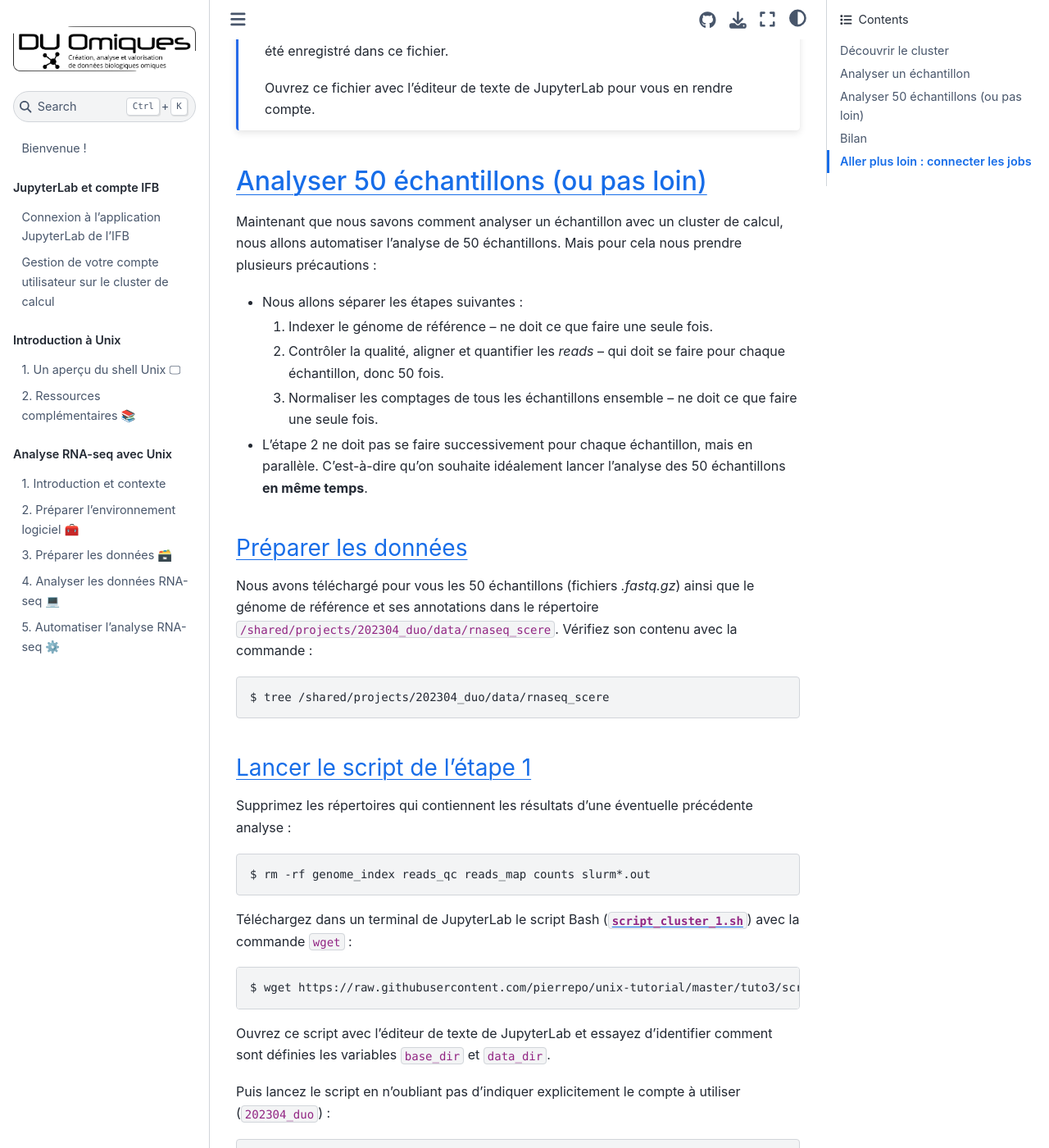
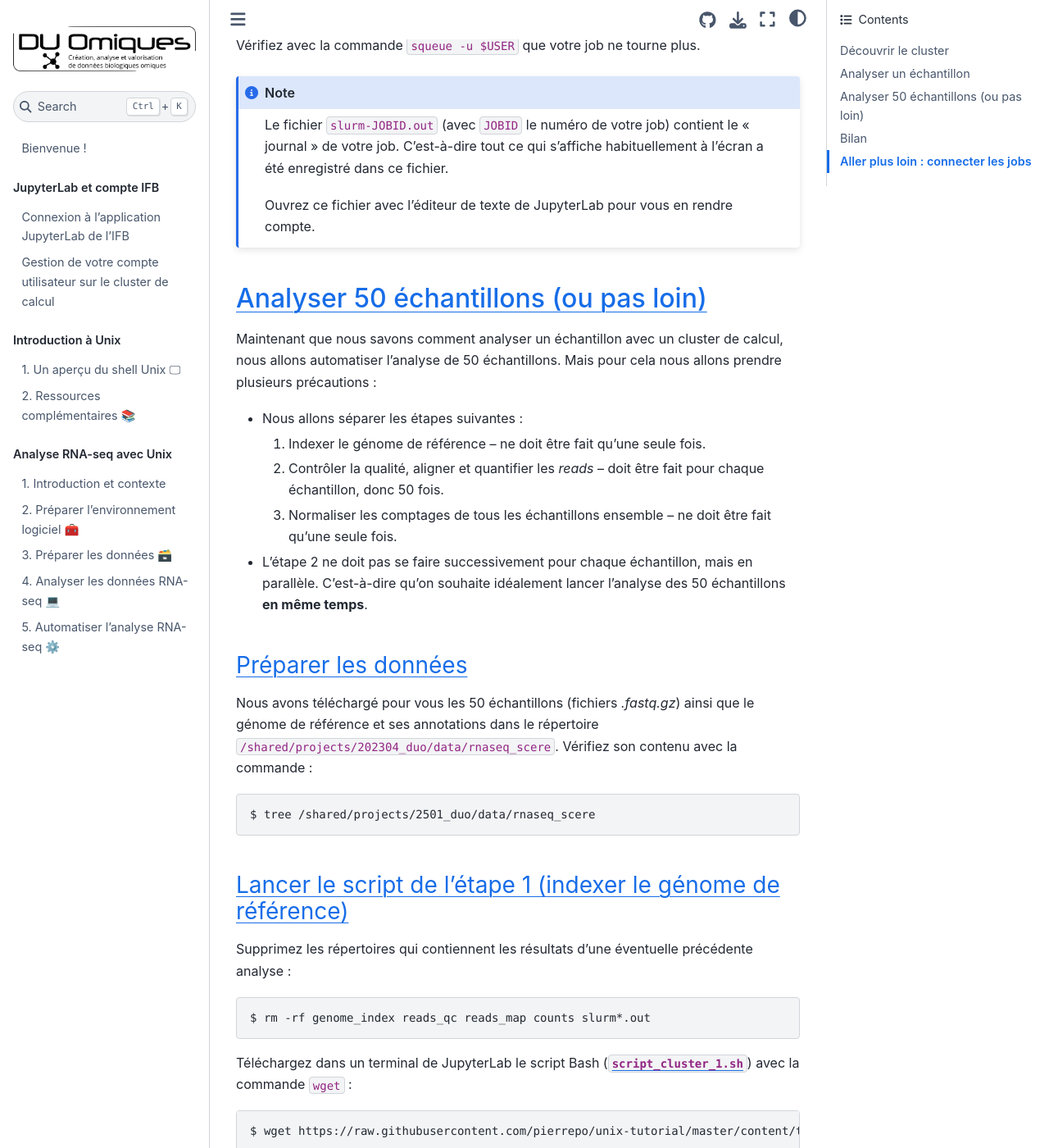
Before and after one commit to pierrepo/unix-tutorial, a Jupyter Book: the page built from content/tuto3/1_automatiser.md, in a window 1280 px wide and 1400 px high, scrolled down 4968 px. Shown: the whole window at 82% size. Built offline with Jupyter Book 1.0.4 settings and Sphinx 7.4.7 and the Sphinx Book theme 1.1.4, drawn with Linux system fonts in a browser that asks for light colours; some of the changed text lies outside the part shown.

Commit message:
Update scripts and account

````diff
--- a/content/tuto3/1_automatiser.md
+++ b/content/tuto3/1_automatiser.md
@@ -45,14 +45,14 @@ La colonne `ST` indique le statut de votre job :
 
 Bizarre ! Vous avez un job avec le statut *running* en cours d'exécution alors que vous n'avez a priori rien lancé 🤔
 
-En fait, le JupyterLab dans lequel vous êtes est lui-même un job lancé sur le cluster. C'est d'ailleurs pour cela qu'avant de lancer JupyterLab, vous avez dû préciser le compte à utiliser (`202304_duo`) et choisir le nombre de processeurs et la quantité de mémoire vive dont vous aviez besoin. Finalement, vous étiez dans la matrice sans même le savoir 😱.
+En fait, le JupyterLab dans lequel vous êtes est lui-même un job lancé sur le cluster. C'est d'ailleurs pour cela qu'avant de lancer JupyterLab, vous avez dû préciser le compte à utiliser (`2501_duo`) et choisir le nombre de processeurs et la quantité de mémoire vive dont vous aviez besoin. Finalement, vous étiez dans la matrice sans même le savoir 😱.
 
 Comme plusieurs utilisateurs peuvent lancer des jobs sur un cluster, un gestionnaire de jobs (ou ordonnanceur) s'occupe de répartir les ressources entre les différents utilisateurs. Sur le cluster de l'IFB, le gestionnaire de jobs est [Slurm](https://slurm.schedmd.com/). Désormais le lancement de vos analyses se fera via Slurm.
 
 
 ## Analyser un échantillon
 
-Déplacez-vous le répertoire `/shared/projects/202304_duo/$USER/rnaseq` puis vérifiez que vous êtes dans le bon répertoire avec la commande `pwd`.
+Déplacez-vous le répertoire `/shared/projects/2501_duo/$USER/rnaseq` puis vérifiez que vous êtes dans le bon répertoire avec la commande `pwd`.
 
 Supprimez les répertoires qui contiennent les résultats d'une éventuelle précédente analyse :
 
@@ -63,7 +63,7 @@ $ rm -rf genome_index reads_qc reads_map counts
 Téléchargez dans un terminal de JupyterLab un premier script Bash ([`script_cluster_0.sh`](script_cluster_0.sh)) avec la commande `wget` :
 
 ```bash
-$ wget https://raw.githubusercontent.com/pierrepo/unix-tutorial/master/tuto3/script_cluster_0.sh
+$ wget https://raw.githubusercontent.com/pierrepo/unix-tutorial/master/content/tuto3/script_cluster_0.sh
 ```
 
 Ce script correspond au script `script_local_2.sh` adapté pour une utilisation sur un cluster. Ouvrez le script `script_cluster_0.sh` avec l'éditeur de texte de JupyterLab et essayez d'identifier les différences avec `script_local_2.sh`.
@@ -101,14 +101,14 @@ Ce script correspond au script `script_local_2.sh` adapté pour une utilisation
 Lancez enfin le script avec la commande suivante :
 
 ```bash
-$ sbatch -A 202304_duo script_cluster_0.sh
+$ sbatch -A 2501_duo script_cluster_0.sh
 ```
 
 Vous devriez obtenir un message du type `Submitted batch job 33389786`. Ici, `33389786` correspond au numéro du job. Notez bien le numéro de votre job.
 
 
 - L'instruction `sbatch` est la manière de demander à Slurm de lancer un script.
-- L'option `-A 202304_duo` spécifie quel projet utiliser (facturer) pour cette commande. Un même utilisateur peut appartenir à plusieurs projets. Le nombre d'heures de calcul attribuées à un projet étant limité, il est important de savoir quel projet imputer pour telle ou telle commande. Pensez-y pour vos futurs projets.
+- L'option `-A 2501_duo` spécifie quel projet utiliser (facturer) pour cette commande. Un même utilisateur peut appartenir à plusieurs projets. Le nombre d'heures de calcul attribuées à un projet étant limité, il est important de savoir quel projet imputer pour telle ou telle commande. Pensez-y pour vos futurs projets.
 
 Vérifiez que votre script est en train de tourner avec la commande :
 
@@ -116,7 +116,7 @@ Vérifiez que votre script est en train de tourner avec la commande :
 $ squeue -u $USER
 ```
 
-Le statut du job devrait être `RUNNING`.
+Le statut du job devrait être *RUNNING* (`R`).
 
 Et pour avoir plus de détails, utilisez la commande :
 
@@ -142,6 +142,10 @@ Quand la colonne *State* est à `COMPLETED`, cela signifie que le sous-job est t
 
 Relancez régulièrement la commande précédente pour suivre l'avancement de votre job.
 
+```{note}
+Pour rappeller une commande précédente, vous pouvez utiliser la flèche du haut de votre clavier. Cela vous évitera de retaper la commande à chaque fois.
+```
+
 Notez le moment où vous avez terminé l'alignement sur le génome de référence, c'est-à-dire que vous avez obtenu un second sous-job `STAR` avec le statut `COMPLETED` dans la sortie renvoyée par `sacct`. Par exemple :
 
 ```
@@ -156,7 +160,7 @@ $  sacct --format=JobID,JobName,State,Start,Elapsed,CPUTime,NodeList -j 33389786
 33389786.3     samtools    RUNNING 2023-05-12T10:28:30   00:00:16   00:02:08     cpu-node-11
 ```
 
-Nous ne souhaitons pas poursuivre plus longtemps cette analyse car cela prendrait trop de temps.
+Nous ne souhaitons pas poursuivre plus longtemps cette analyse, car cela prendrait trop de temps.
 
 Stoppez le job en cours avec la commande :
 
@@ -177,12 +181,12 @@ Ouvrez ce fichier avec l'éditeur de texte de JupyterLab pour vous en rendre com
 
 ## Analyser 50 échantillons (ou pas loin)
 
-Maintenant que nous savons comment analyser un échantillon avec un cluster de calcul, nous allons automatiser l'analyse de 50 échantillons. Mais pour cela nous prendre plusieurs précautions :
+Maintenant que nous savons comment analyser un échantillon avec un cluster de calcul, nous allons automatiser l'analyse de 50 échantillons. Mais pour cela nous allons prendre plusieurs précautions :
 
 - Nous allons séparer les étapes suivantes :
-    1. Indexer le génome de référence -- ne doit ce que faire une seule fois.
-    2. Contrôler la qualité, aligner et quantifier les *reads* -- qui doit se faire pour chaque échantillon, donc 50 fois.
-    3. Normaliser les comptages de tous les échantillons ensemble -- ne doit ce que faire une seule fois.
+    1. Indexer le génome de référence -- ne doit être fait qu'une seule fois.
+    2. Contrôler la qualité, aligner et quantifier les *reads* -- doit être fait pour chaque échantillon, donc 50 fois.
+    3. Normaliser les comptages de tous les échantillons ensemble -- ne doit être fait qu'une seule fois.
 - L'étape 2 ne doit pas se faire successivement pour chaque échantillon, mais en parallèle. C'est-à-dire qu'on souhaite idéalement lancer l'analyse des 50 échantillons **en même temps**.
 
 ### Préparer les données
@@ -190,10 +194,10 @@ Maintenant que nous savons comment analyser un échantillon avec un cluster de c
 Nous avons téléchargé pour vous les 50 échantillons (fichiers *.fastq.gz*) ainsi que le génome de référence et ses annotations dans le répertoire `/shared/projects/202304_duo/data/rnaseq_scere`. Vérifiez son contenu avec la commande :
 
 ```bash
-$ tree /shared/projects/202304_duo/data/rnaseq_scere
+$ tree /shared/projects/2501_duo/data/rnaseq_scere
 ```
 
-### Lancer le script de l'étape 1
+### Lancer le script de l'étape 1 (indexer le génome de référence)
 
 Supprimez les répertoires qui contiennent les résultats d'une éventuelle précédente analyse :
 
@@ -204,14 +208,14 @@ $ rm -rf genome_index reads_qc reads_map counts slurm*.out
 Téléchargez dans un terminal de JupyterLab le script Bash ([`script_cluster_1.sh`](script_cluster_1.sh)) avec la commande `wget` :
 
 ```bash
-$ wget https://raw.githubusercontent.com/pierrepo/unix-tutorial/master/tuto3/script_cluster_1.sh
+$ wget https://raw.githubusercontent.com/pierrepo/unix-tutorial/master/content/tuto3/script_cluster_1.sh
 ```
 Ouvrez ce script avec l'éditeur de texte de JupyterLab et essayez d'identifier comment sont définies les variables `base_dir` et `data_dir`.
 
 Puis lancez le script en n'oubliant pas d'indiquer explicitement le compte à utiliser (`202304_duo`) :
 
 ```bash
-$ sbatch -A 202304_duo script_cluster_1.sh
+$ sbatch -A 2501_duo script_cluster_1.sh
 ```
 
 Vérifiez avec les commandes `squeue` et `sacct` que le job est lancé et se termine correctement (normalement rapidement).
@@ -242,7 +246,7 @@ Pour chacun des jobs, on lui attribue un échantillon avec les commandes suivant
 # liste de tous les fichiers .fastq.gz dans un tableau
 fastq_files=(${fastq_dir}/*fastq.gz)
 # extraction de l'identifiant de l'échantillon
-# à partir du nom de fichier : /shared/projects/202304_duo/data/rnaseq_scere/reads/SRR3405783.fastq.gz
+# à partir du nom de fichier : /shared/projects/2501_duo/data/rnaseq_scere/reads/SRR3405783.fastq.gz
 # on extrait : SRR3405783
 sample=$(basename -s .fastq.gz "${fastq_files[$SLURM_ARRAY_TASK_ID]}")
 ```
@@ -266,7 +270,7 @@ Vous n'analyserez que 3 échantillons dans 3 jobs en parallèle. Pensez à sauve
 Lancez enfin le script :
 
 ```bash
-$ sbatch -A 202304_duo script_cluster_2.sh
+$ sbatch -A 2501_duo script_cluster_2.sh
 ```
 
 Suivez la progression de vos jobs avec la commande :
@@ -333,13 +337,19 @@ Ouvrez ce script avec l'éditeur de texte de JupyterLab. Retrouvez les lignes sp
 Puis lancez le script :
 
 ```bash
-$ sbatch -A 202304_duo script_cluster_3.sh
+$ sbatch -A 2501_duo script_cluster_3.sh
 ```
 
 Affichez l'avancement de votre job avec la commande `sacct` :
 
 ```bash
 $ sacct --format=JobID,JobName,State,Start,Elapsed,CPUTime,NodeList -j JOBID
+```
+
+ou
+
+```bash
+$ watch sacct --format=JobID,JobName,State,Start,Elapsed,CPUTime,NodeList -j JOBID
 ```
 
 avec `JOBID` le numéro de votre job.
@@ -358,29 +368,33 @@ Un peu plus tard, nous vous inviterons à reprendre cette analyse, mais cette fo
 
 ## Aller plus loin : connecter les jobs
 
+```{note}
+Vous n'êtes pas obligé de lancer les commandes ci-dessous. Elles sont là pour vous montrer comment automatiser le lancement de plusieurs jobs les uns après les autres.
+```
+
 Pour cette analyse, il faut lancer 3 scripts à la suite : `script_cluster_1.sh`, `script_cluster_2.sh` et `script_cluster_3.sh`. À chaque fois, il faut attendre que le précédent soit terminé, ce qui peut être pénible. Slurm offre la possibilité de chaîner les jobs les uns avec les autres avec l'option `--dependency`. Voici un exemple d'utilisation.
 
 Tout d'abord on lance le script `script_cluster_1.sh` :
 
 ```bash
-$ sbatch -A 202304_duo script_cluster_1.sh
+$ sbatch -A 2501_duo script_cluster_1.sh
 Submitted batch job 33390286
 ```
 
 On récupère le job id (`33390286`) puis on lance immédiatement le script `script_cluster_2.sh` :
 ```bash
-$ sbatch -A 202304_duo --dependency=afterok:33390286 script_cluster_2.sh
+$ sbatch -A 2501_duo --dependency=afterok:33390286 script_cluster_2.sh
 Submitted batch job 33390299
 ```
 
 On récupère le nouveau job id (`33390299`) puis on lance immédiatement le dernier script `script_cluster_3.sh` :
 
 ```bash
-$ sbatch -A 202304_duo --dependency=afterok:33390299 script_cluster_3.sh
+$ sbatch -A 2501_duo --dependency=afterok:33390299 script_cluster_3.sh
 Submitted batch job 33390315
 ```
 
-Dans l'exemple ci-dessus, le job `33390315` (pour `script_cluster_3.sh`) ne va s'exécuter que quand le job `33390299` (pour `script_cluster_2.sh`) sera terminé avec succès. Et le job `33390299` ne va s'exécuter que quand le job `33390286` (pour `script_cluster_1.sh`) sera lui aussi terminé avec succès.
+Dans l'exemple ci-dessus, le job `33390315` (pour `script_cluster_3.sh`) ne va s'exécuter que quand le job `33390299` (pour `script_cluster_2.sh`) sera terminé avec succès. Et le job `33390299` ne va s'exécuter que quand le job `33390286` (pour `script_cluster_1.sh`) sera, lui aussi, terminé avec succès.
 
 Voici le résultat obtenu avec `squeue` :
 
@@ -394,17 +408,17 @@ $ squeue -u ppoulain
         33390299_2      fast script_c ppoulain  R       1:44      1 cpu-node-35
 ```
 
-Dans cet exemple le premier job (`33390286`) est déjà terminé. Le job `33390299` est en cours d'exécution (pour 3 échantillons seulement) et le job `33390315` est en attente que le job `33390299` se termine.
+Dans cet exemple le premier job (`33390286`) est déjà terminé (et n'apparait pas). Le job `33390299` est en cours d'exécution (pour 3 échantillons seulement) et le job `33390315` est en attente que le job `33390299` se termine.
 
-Cette méthode évite d'attendre que le job précédent se termine pour lancer le suivant, mais il faut quand même les lancer manuellement pour récupérer les différents job ids. On peut automatiser cela avec les commandes suivantes :
+Cette méthode évite d'attendre que le job précédent se termine pour lancer le suivant, mais il faut quand même les lancer manuellement pour récupérer les job ids. On peut automatiser cela avec les commandes suivantes :
 
 
 ```bash
-jobid1=$(sbatch -A 202304_duo script_cluster_1.sh | cut -d' ' -f 4)
+jobid1=$(sbatch -A 2501_duo script_cluster_1.sh | cut -d' ' -f 4)
 echo "Running job 1: ${jobid1}"
-jobid2=$(sbatch -A 202304_duo --dependency=afterok:${jobid1} script_cluster_2.sh | cut -d' ' -f 4)
+jobid2=$(sbatch -A 2501_duo --dependency=afterok:${jobid1} script_cluster_2.sh | cut -d' ' -f 4)
 echo "Running job 2: ${jobid2}"
-sbatch -A 202304_duo --dependency=afterok:${jobid2} script_cluster_3.sh
+sbatch -A 2501_duo --dependency=afterok:${jobid2} script_cluster_3.sh
 squeue -u $USER
 ```
 
````
Also changed, not shown: other parts of content/tuto3/1_automatiser.md (+11 -11 lines), content/tuto3/2_compter_surveiller_recuperer.md (+4 -4 lines), 4 other files.
